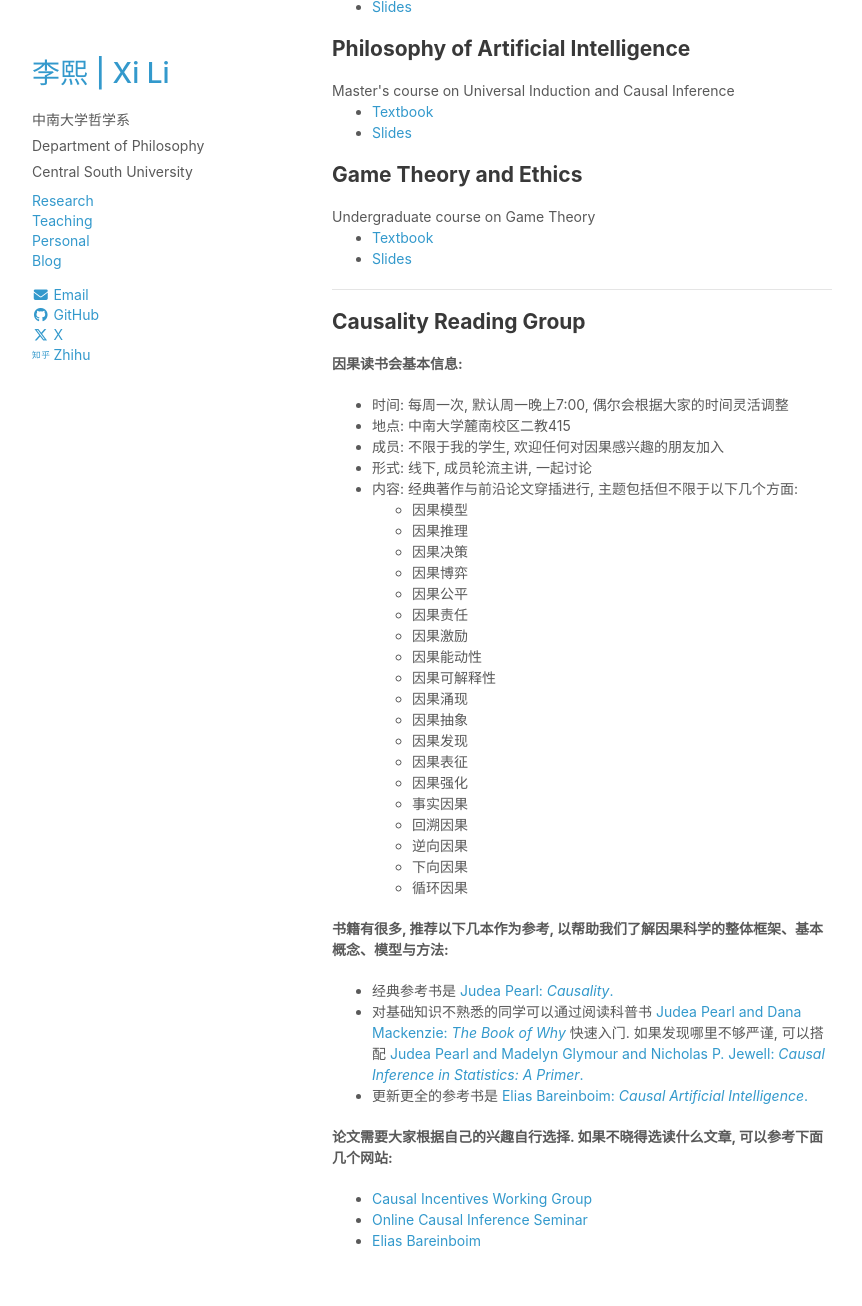
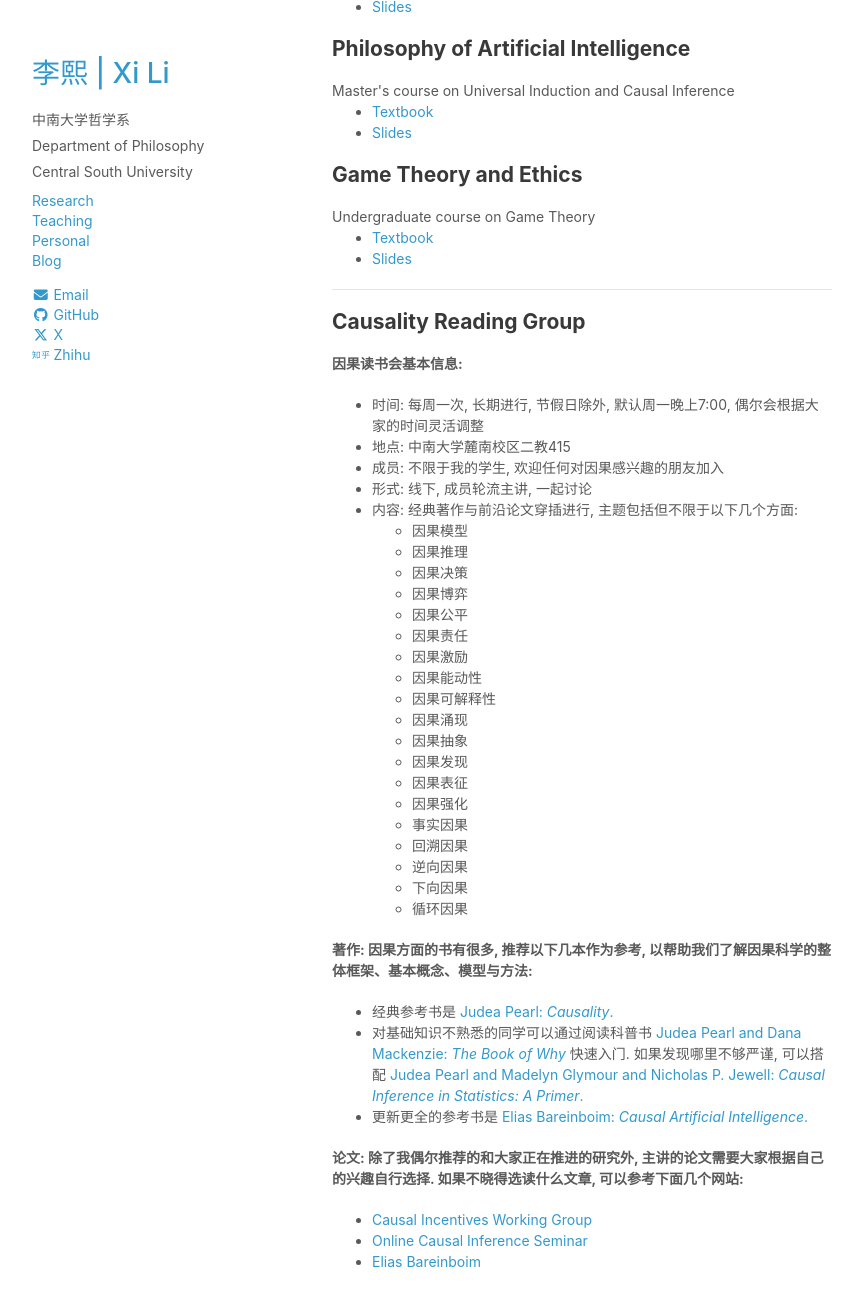
Before and after one commit to rickylixi/rickylixi.github.io, a Jekyll site: the page built from teaching.html, in a window 1280 px wide and 1400 px high, scrolled down 342 px. Shown: the top 1306 px of the window, without its empty margins (26-888 px from the left). Built offline with Jekyll 4.4.1, drawn with Linux system fonts in a browser that asks for light colours.

Commit message:
Update teaching.html

```diff
--- a/teaching.html
+++ b/teaching.html
@@ -35,7 +35,7 @@ Undergraduate course on Game Theory
 <h2><b>Causality Reading Group</b></h2>
 <p><b>因果读书会基本信息:</b></p>
 <ul class="level-1">
- <li>时间: 每周一次, 默认周一晚上7:00, 偶尔会根据大家的时间灵活调整</li>
+ <li>时间: 每周一次, 长期进行, 节假日除外, 默认周一晚上7:00, 偶尔会根据大家的时间灵活调整</li>
  <li>地点: 中南大学麓南校区二教415</li>
  <li>成员: 不限于我的学生, 欢迎任何对因果感兴趣的朋友加入</li>
  <li>形式: 线下, 成员轮流主讲, 一起讨论</li>
@@ -62,13 +62,13 @@ Undergraduate course on Game Theory
     <li>循环因果</li>
   </ul>
 </ul>
-<p><b>书籍有很多, 推荐以下几本作为参考, 以帮助我们了解因果科学的整体框架、基本概念、模型与方法:</b></p>
+<p><b>著作: 因果方面的书有很多, 推荐以下几本作为参考, 以帮助我们了解因果科学的整体框架、基本概念、模型与方法:</b></p>
 <ul class="level-1">
  <li>经典参考书是 <a href="https://bayes.cs.ucla.edu/BOOK-2K/" target="_blank" rel="noopener noreferrer">Judea Pearl: <em>Causality</em>.</a></li>
  <li>对基础知识不熟悉的同学可以通过阅读科普书 <a href="https://bayes.cs.ucla.edu/WHY/" target="_blank" rel="noopener noreferrer">Judea Pearl and Dana Mackenzie: <em>The Book of Why</em></a> 快速入门. 如果发现哪里不够严谨, 可以搭配 <a href="https://bayes.cs.ucla.edu/PRIMER/" target="_blank" rel="noopener noreferrer">Judea Pearl and Madelyn Glymour and Nicholas P. Jewell: <em>Causal Inference in Statistics: A Primer</em>.</a></li>
  <li>更新更全的参考书是 <a href="https://causalai-book.net/" target="_blank" rel="noopener noreferrer">Elias Bareinboim: <em>Causal Artificial Intelligence</em>.</a></li>
 </ul>
-<p><b>论文需要大家根据自己的兴趣自行选择. 如果不晓得选读什么文章, 可以参考下面几个网站:</b></p>
+<p><b>论文: 除了我偶尔推荐的和大家正在推进的研究外, 主讲的论文需要大家根据自己的兴趣自行选择. 如果不晓得选读什么文章, 可以参考下面几个网站:</b></p>
 <ul class="level-1">
  <li><a href="https://causalincentives.com/" target="_blank" rel="noopener noreferrer">Causal Incentives Working Group</a></li>
  <li><a href="https://sites.google.com/view/ocis/home" target="_blank" rel="noopener noreferrer">Online Causal Inference Seminar</a></li>
```
